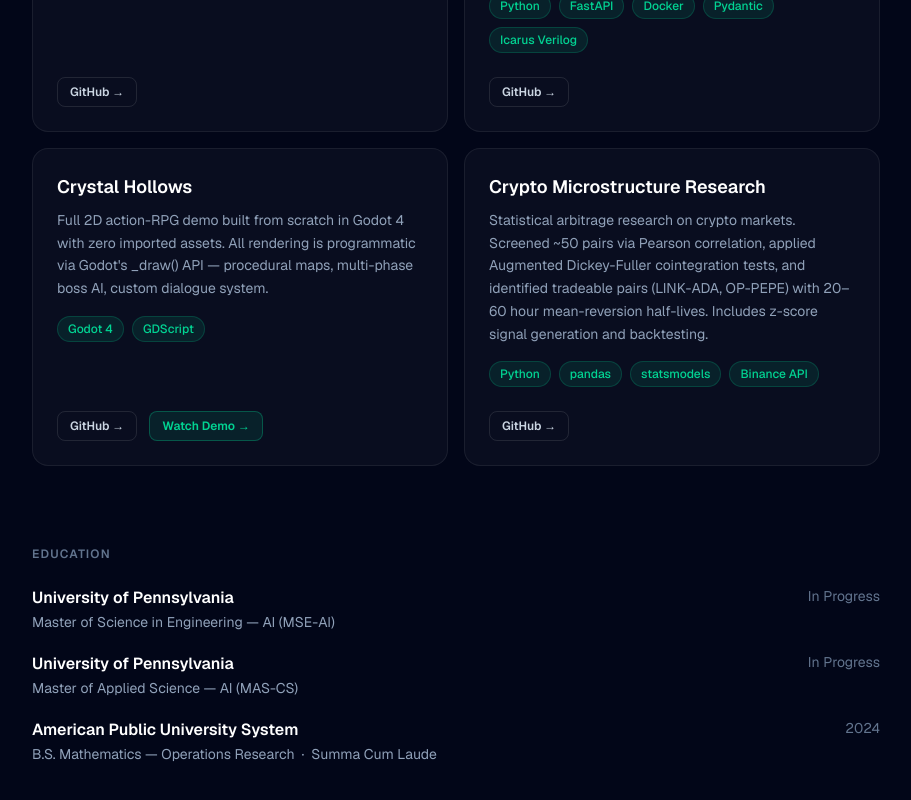
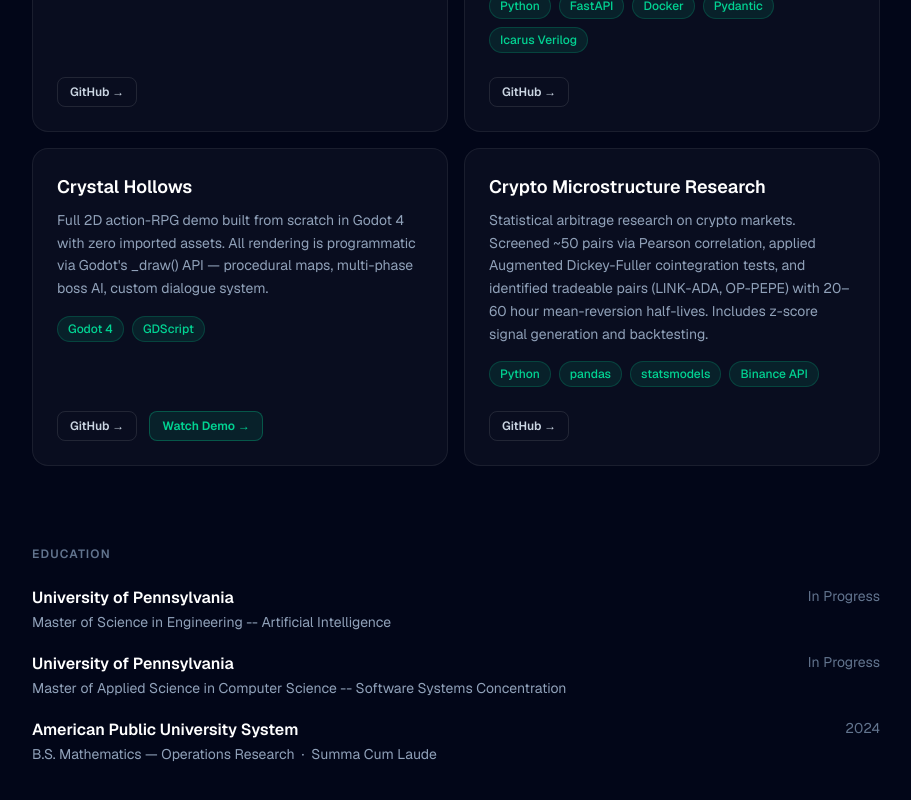
Before and after one commit to LewallenAE/anthony-lewallen-dev-portfolio, a Next.js app: page / in a window 1280 px wide. Shown: the part 1113-1913 px from the top of the page, without its empty margins (184-1095 px from the left). Built offline with nearby package versions, Linux system fonts and the light colour scheme.

Commit message:
Added a new background and Upenn logo

```diff
--- a/app/page.tsx
+++ b/app/page.tsx
@@ -115,14 +115,14 @@ export default function Home() {
           <div className="flex justify-between items-start">
             <div>
               <p className="text-white font-semibold">University of Pennsylvania</p>
-              <p className="text-slate-400 text-sm mt-0.5">Master of Science in Engineering — AI (MSE-AI)</p>
+              <p className="text-slate-400 text-sm mt-0.5">Master of Science in Engineering -- Artificial Intelligence</p>
             </div>
             <span className="text-slate-500 text-sm shrink-0 ml-4">In Progress</span>
           </div>
           <div className="flex justify-between items-start">
             <div>
               <p className="text-white font-semibold">University of Pennsylvania</p>
-              <p className="text-slate-400 text-sm mt-0.5">Master of Applied Science — AI (MAS-CS)</p>
+              <p className="text-slate-400 text-sm mt-0.5">Master of Applied Science in Computer Science -- Software Systems Concentration</p>
             </div>
             <span className="text-slate-500 text-sm shrink-0 ml-4">In Progress</span>
           </div>
```
